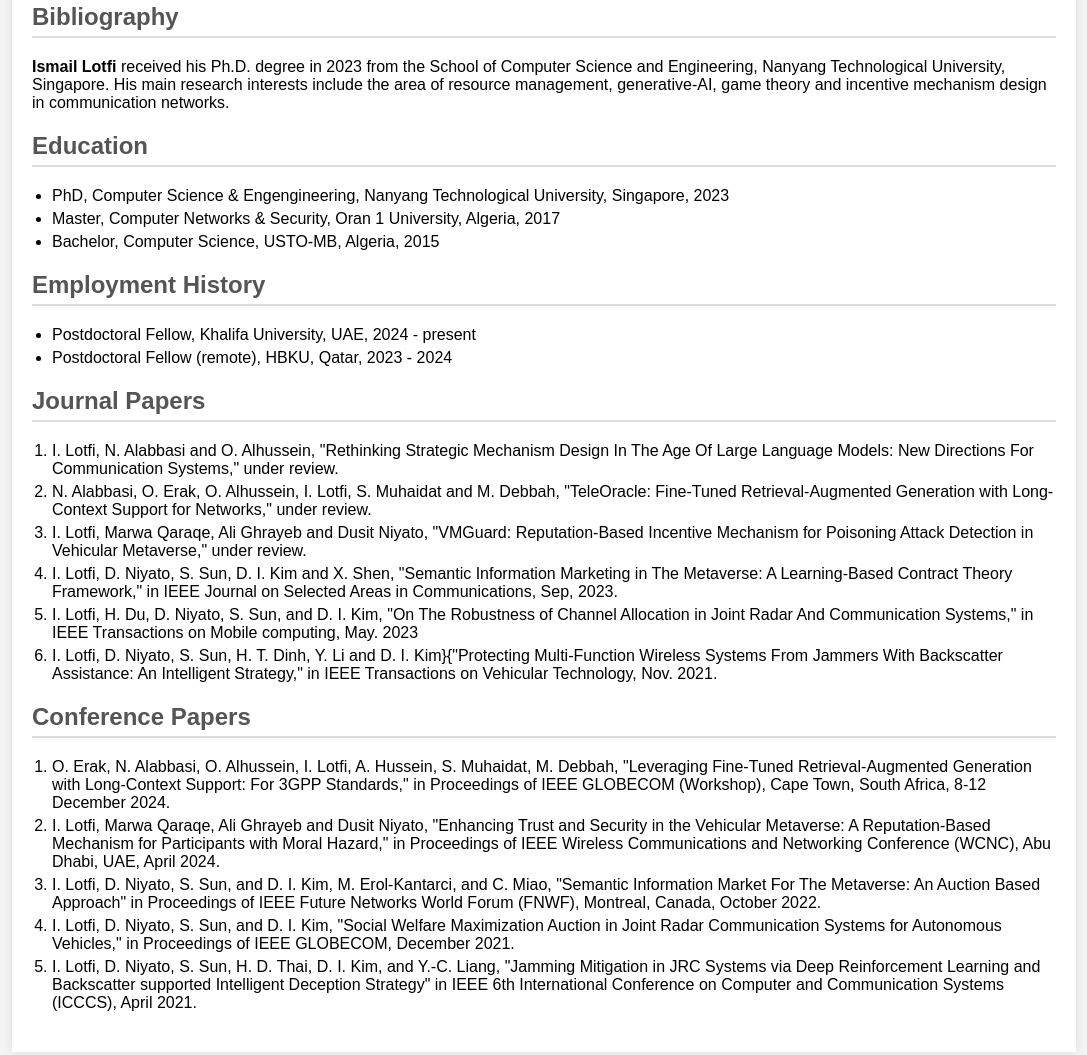
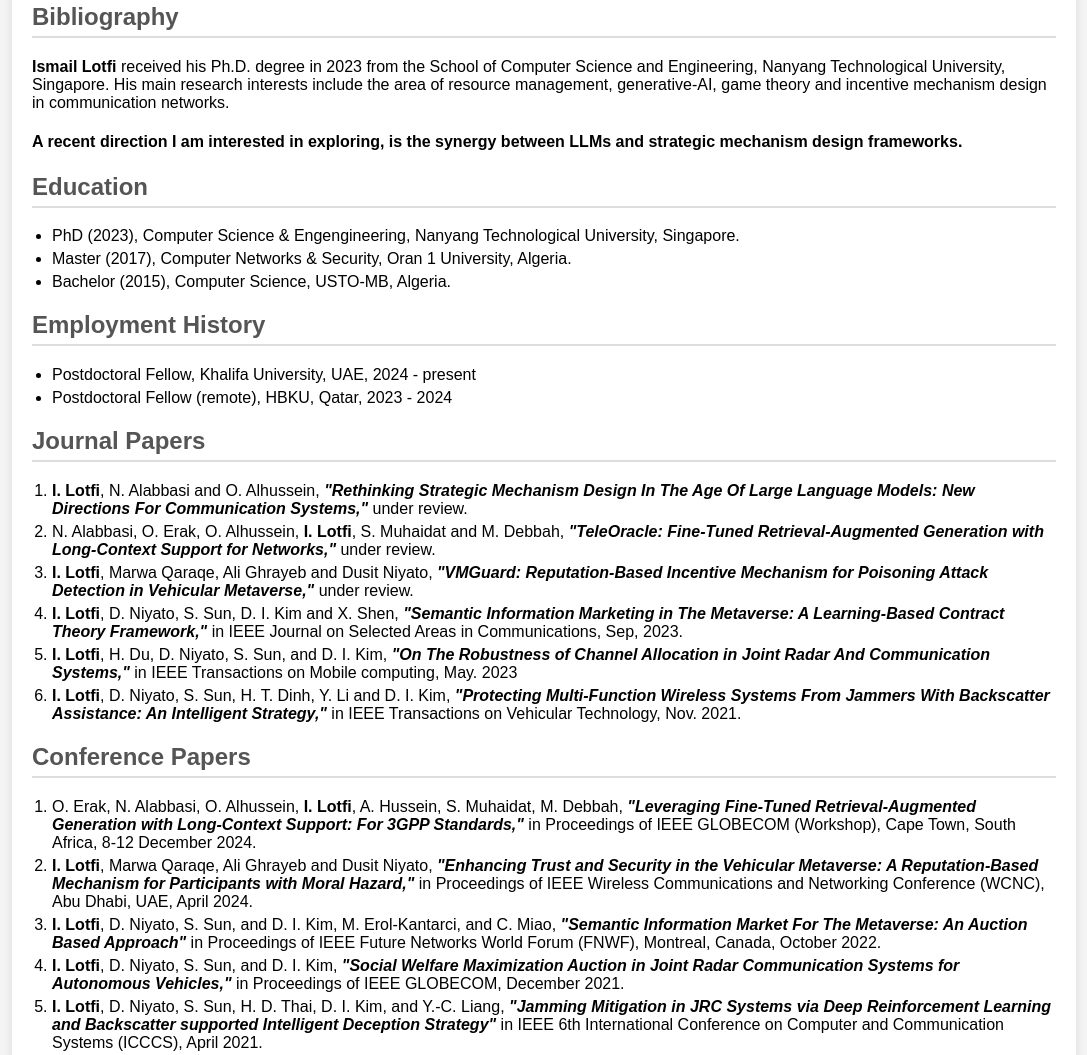
Before and after one commit to ismail0T/ismail0t.github.io, a plain HTML site: page index.html in a window 1280 px wide. Shown: the part 342-1397 px from the top of the page, without its empty margins (96-1183 px from the left). Drawn offline with Linux system fonts and the light colour scheme.

Commit message:
Update index.html

```diff
--- a/index.html
+++ b/index.html
@@ -19,14 +19,15 @@
         <section>
             <h2>Bibliography</h2>
             <b>Ismail Lotfi</b> received his Ph.D. degree in 2023 from the School of Computer Science and Engineering, Nanyang Technological University, Singapore. His main research interests include the area of resource management, generative-AI, game theory and incentive mechanism design in communication networks.
-        </section>
+			<h4>A recent direction I am interested in exploring, is the synergy between LLMs and strategic mechanism design frameworks.</h4>
+		</section>
 
 		<section>
             <h2>Education</h2>
             <ul>
-                <li>PhD, Computer Science & Engengineering, Nanyang Technological University, Singapore, 2023</li>
-                <li>Master, Computer Networks & Security, Oran 1 University, Algeria, 2017</li>
-                <li>Bachelor, Computer Science, USTO-MB, Algeria, 2015</li>
+                <li>PhD (2023), Computer Science & Engengineering, Nanyang Technological University, Singapore.</li>
+                <li>Master (2017), Computer Networks & Security, Oran 1 University, Algeria.</li>
+                <li>Bachelor (2015), Computer Science, USTO-MB, Algeria.</li>
             </ul>
         </section>
 
@@ -43,23 +44,23 @@
 		<section>
             <h2>Journal Papers</h2>
             <ol>
-                <li>I. Lotfi, N. Alabbasi and O. Alhussein, "Rethinking Strategic Mechanism Design In The Age Of Large Language Models: New Directions For Communication Systems," under review.</li>
-                <li>N. Alabbasi, O. Erak, O. Alhussein, I. Lotfi, S. Muhaidat and M. Debbah, "TeleOracle: Fine-Tuned Retrieval-Augmented Generation with Long-Context Support for Networks," under review.</li>
-                <li>I. Lotfi, Marwa Qaraqe, Ali Ghrayeb and Dusit Niyato, "VMGuard: Reputation-Based Incentive Mechanism for Poisoning Attack Detection in Vehicular Metaverse," under review.</li>
-                <li>I. Lotfi, D. Niyato, S. Sun, D. I. Kim and X. Shen, "Semantic Information Marketing in The Metaverse: A Learning-Based Contract Theory Framework," in IEEE Journal on Selected Areas in Communications, Sep, 2023.</li>
-                <li>I. Lotfi, H. Du, D. Niyato, S. Sun, and D. I. Kim, "On The Robustness of Channel Allocation in Joint Radar And Communication Systems," in IEEE Transactions on Mobile computing, May. 2023</li>
-                <li>I. Lotfi, D. Niyato, S. Sun, H. T. Dinh, Y. Li and D. I. Kim}{"Protecting Multi-Function Wireless Systems From Jammers With Backscatter Assistance: An Intelligent Strategy," in IEEE Transactions on Vehicular Technology, Nov. 2021.</li>
+                <li><b>I. Lotfi</b>, N. Alabbasi and O. Alhussein, <i><b>"Rethinking Strategic Mechanism Design In The Age Of Large Language Models: New Directions For Communication Systems,"</b></i> under review.</li>
+                <li>N. Alabbasi, O. Erak, O. Alhussein, <b>I. Lotfi</b>, S. Muhaidat and M. Debbah, <i><b>"TeleOracle: Fine-Tuned Retrieval-Augmented Generation with Long-Context Support for Networks,"</b></i> under review.</li>
+                <li><b>I. Lotfi</b>, Marwa Qaraqe, Ali Ghrayeb and Dusit Niyato, <i><b>"VMGuard: Reputation-Based Incentive Mechanism for Poisoning Attack Detection in Vehicular Metaverse,"</b></i> under review.</li>
+                <li><b>I. Lotfi</b>, D. Niyato, S. Sun, D. I. Kim and X. Shen, <i><b>"Semantic Information Marketing in The Metaverse: A Learning-Based Contract Theory Framework,"</b></i> in IEEE Journal on Selected Areas in Communications, Sep, 2023.</li>
+                <li><b>I. Lotfi</b>, H. Du, D. Niyato, S. Sun, and D. I. Kim, <i><b>"On The Robustness of Channel Allocation in Joint Radar And Communication Systems,"</b></i> in IEEE Transactions on Mobile computing, May. 2023</li>
+                <li><b>I. Lotfi</b>, D. Niyato, S. Sun, H. T. Dinh, Y. Li and D. I. Kim, <i><b>"Protecting Multi-Function Wireless Systems From Jammers With Backscatter Assistance: An Intelligent Strategy,"</b></i> in IEEE Transactions on Vehicular Technology, Nov. 2021.</li>
             </ol>
         </section>
 
 		<section>
             <h2>Conference Papers</h2>
             <ol>
-                <li>O. Erak, N. Alabbasi, O. Alhussein, I. Lotfi, A. Hussein, S. Muhaidat, M. Debbah, "Leveraging Fine-Tuned Retrieval-Augmented Generation with Long-Context Support: For 3GPP Standards," in Proceedings of IEEE GLOBECOM (Workshop), Cape Town, South Africa, 8-12 December 2024.</li>
-                <li>I. Lotfi, Marwa Qaraqe, Ali Ghrayeb and Dusit Niyato, "Enhancing Trust and Security in the Vehicular Metaverse: A Reputation-Based Mechanism for Participants with Moral Hazard," in Proceedings of IEEE Wireless Communications and Networking Conference (WCNC), Abu Dhabi, UAE, April 2024.</li>
-                <li>I. Lotfi, D. Niyato, S. Sun, and D. I. Kim, M. Erol-Kantarci, and C. Miao, "Semantic Information Market For The Metaverse: An Auction Based Approach" in Proceedings of IEEE Future Networks World Forum (FNWF), Montreal, Canada, October 2022.</li>
-                <li>I. Lotfi, D. Niyato, S. Sun, and D. I. Kim, "Social Welfare Maximization Auction in Joint Radar Communication Systems for Autonomous Vehicles," in Proceedings of IEEE GLOBECOM, December 2021.</li>
-                <li>I. Lotfi, D. Niyato, S. Sun, H. D. Thai, D. I. Kim, and Y.-C. Liang, "Jamming Mitigation in JRC Systems via Deep Reinforcement Learning and Backscatter supported Intelligent Deception Strategy" in IEEE 6th International Conference on Computer and Communication Systems (ICCCS), April 2021.</li>
+                <li>O. Erak, N. Alabbasi, O. Alhussein, <b>I. Lotfi</b>, A. Hussein, S. Muhaidat, M. Debbah, <i><b>"Leveraging Fine-Tuned Retrieval-Augmented Generation with Long-Context Support: For 3GPP Standards,"</b></i> in Proceedings of IEEE GLOBECOM (Workshop), Cape Town, South Africa, 8-12 December 2024.</li>
+                <li><b>I. Lotfi</b>, Marwa Qaraqe, Ali Ghrayeb and Dusit Niyato, <i><b>"Enhancing Trust and Security in the Vehicular Metaverse: A Reputation-Based Mechanism for Participants with Moral Hazard,"</b></i> in Proceedings of IEEE Wireless Communications and Networking Conference (WCNC), Abu Dhabi, UAE, April 2024.</li>
+                <li><b>I. Lotfi</b>, D. Niyato, S. Sun, and D. I. Kim, M. Erol-Kantarci, and C. Miao, <i><b>"Semantic Information Market For The Metaverse: An Auction Based Approach"</b></i> in Proceedings of IEEE Future Networks World Forum (FNWF), Montreal, Canada, October 2022.</li>
+                <li><b>I. Lotfi</b>, D. Niyato, S. Sun, and D. I. Kim, <i><b>"Social Welfare Maximization Auction in Joint Radar Communication Systems for Autonomous Vehicles,"</b></i> in Proceedings of IEEE GLOBECOM, December 2021.</li>
+                <li><b>I. Lotfi</b>, D. Niyato, S. Sun, H. D. Thai, D. I. Kim, and Y.-C. Liang, <i><b>"Jamming Mitigation in JRC Systems via Deep Reinforcement Learning and Backscatter supported Intelligent Deception Strategy"</b></i> in IEEE 6th International Conference on Computer and Communication Systems (ICCCS), April 2021.</li>
             </ol>
         </section>
 
```
